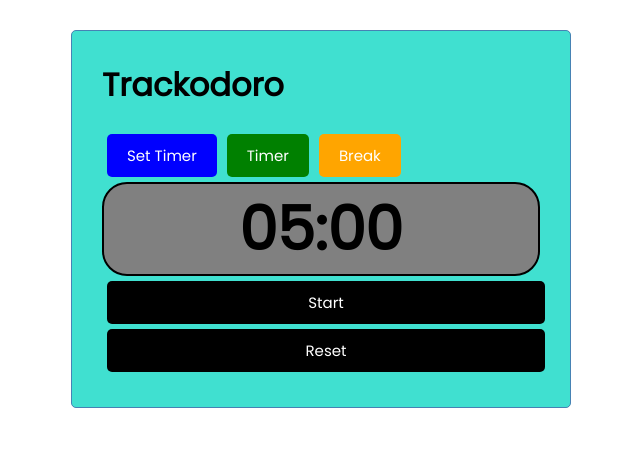
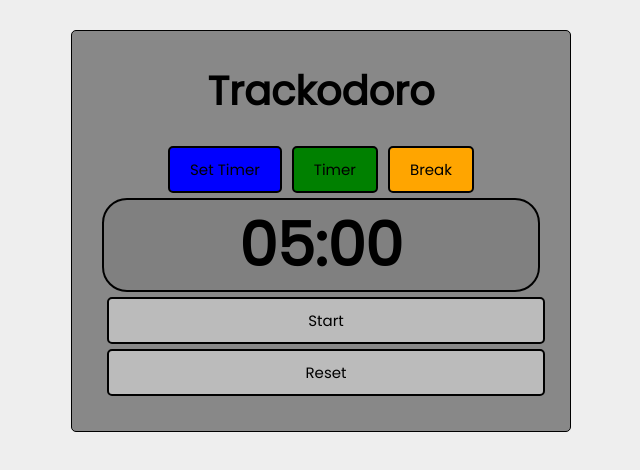
Before and after one commit to grantwhiteman/trackodoro, a React (Create React App) app: page /trackodoro/break in a window 1280 px wide. Shown: the top 470 px of the page, without its empty margins (319-959 px from the left). Built offline with nearby package versions, Linux system fonts and the light colour scheme.

Commit message:
fixed second skip except for on autobreak

```diff
--- a/src/App.js
+++ b/src/App.js
@@ -37,7 +37,7 @@ const App = () => {
 
 	return (
 		<Router>
-			<div className="container" style={{backgroundColor: 'turquoise'}}>
+			<div className="container">
 				<Header />
 				<Navbar />
 				<Routes>
--- a/src/components/Break.js
+++ b/src/components/Break.js
@@ -22,6 +22,8 @@ const Break = ({ time, auto }) => {
 			setAutoBreak(false);
 		}
 
+		setIsPaused(isPausedRef.current);
+
 		if (isPausedRef.current) return;
 
 		if (timeRemainingRef.current === 0) {
@@ -43,7 +45,6 @@ const Break = ({ time, auto }) => {
 	const pauseTimer = () => {
 		expireDateRef.current = (Date.now() + timeRemainingRef.current * 1000)
 		isPausedRef.current = !isPausedRef.current
-		setIsPaused(isPausedRef.current);
 	};
 
 	const resetTimer = () => {
--- a/src/components/Timer.js
+++ b/src/components/Timer.js
@@ -1,6 +1,6 @@
 import { useState, useEffect, useRef } from 'react';
 import { useNavigate } from 'react-router-dom';
-import { differenceInSeconds } from 'date-fns';
+import { differenceInSeconds, set } from 'date-fns';
 import toTwoSigFigs from './toTwoSigFigs';
 
 const Timer = ({ time, addTomato }) => {
@@ -16,24 +16,21 @@ const Timer = ({ time, addTomato }) => {
 	let seconds = toTwoSigFigs(timeRemainingRef.current % 60);
 
 	function timer() {
-		setTimeRemaining(timeRemainingRef.current)
-		document.title = `${toTwoSigFigs(timeRemainingRef.current / 60)}:${toTwoSigFigs(timeRemainingRef.current % 60)} Trackodoro`;
+		setIsPaused(isPausedRef.current)
 		if (isPausedRef.current) return;
 		if (timeRemainingRef.current === 0) {
 			addTomato();
 			navigate("/trackodoro/break/");
 			return
 		}
-		console.log("Difference :" + differenceInSeconds(expireDateRef.current, Date.now()))
 		timeRemainingRef.current = differenceInSeconds(expireDateRef.current, Date.now())
-		console.log("TimeRemainingRef :" + timeRemainingRef.current)
+		document.title = `${toTwoSigFigs(timeRemainingRef.current / 60)}:${toTwoSigFigs(timeRemainingRef.current % 60)} Trackodoro`;
+		setTimeRemaining(timeRemainingRef.current)
 	}
 
 	const pauseTimer = () => {
-		console.log(timeRemainingRef.current)
+		isPausedRef.current = !isPausedRef.current
 		expireDateRef.current = (Date.now() + timeRemainingRef.current * 1000)
-		isPausedRef.current = !isPausedRef.current
-		setIsPaused(isPausedRef.current);
 	};
 
 	const resetTimer = () => {
@@ -46,7 +43,7 @@ const Timer = ({ time, addTomato }) => {
 	useEffect(() => {
 			const myTimer = setInterval(timer, 1000);
 			return () => clearInterval(myTimer); //when I pause, it doesnt count down to next number
-		}, [pauseTimer]
+		}
 	);
 
 
--- a/src/index.css
+++ b/src/index.css
@@ -8,6 +8,12 @@
 
 body {
   font-family: 'Poppins', sans-serif;
+  font-size: 2.5vh;
+  background-color: #eee;
+}
+
+nav {
+  text-align:center;
 }
 
 .container {
@@ -15,23 +21,22 @@ body {
   margin: 30px auto;
   overflow: auto;
   min-height: 300px;
-  border: 1px solid steelblue;
+  border: 1px solid #000;
   padding: 30px;
   border-radius: 5px;
+  background-color: #888;
 }
 
 .header {
-  display: flex;
-  justify-content: space-between;
-  align-items: center;
+  text-align: center;
   margin-bottom: 20px;
 }
 
 .btn {
   display: inline-block;
-  background: #000;
-  color: #fff;
-  border: none;
+  background: #bbb;
+  color: #000;
+  border: 2px solid black;
   padding: 10px 20px;
   margin: 5px;
   border-radius: 5px;
@@ -107,12 +112,11 @@ body {
 }
 
 .digitize {
-  border: 2px solid #73AD21;
+  border: 2px solid black;
   background-color: grey;
   border-radius: 25px;
   text-align:center;
   font-size: 60px;
-  border-color: black;
 }
 
 footer {
```
